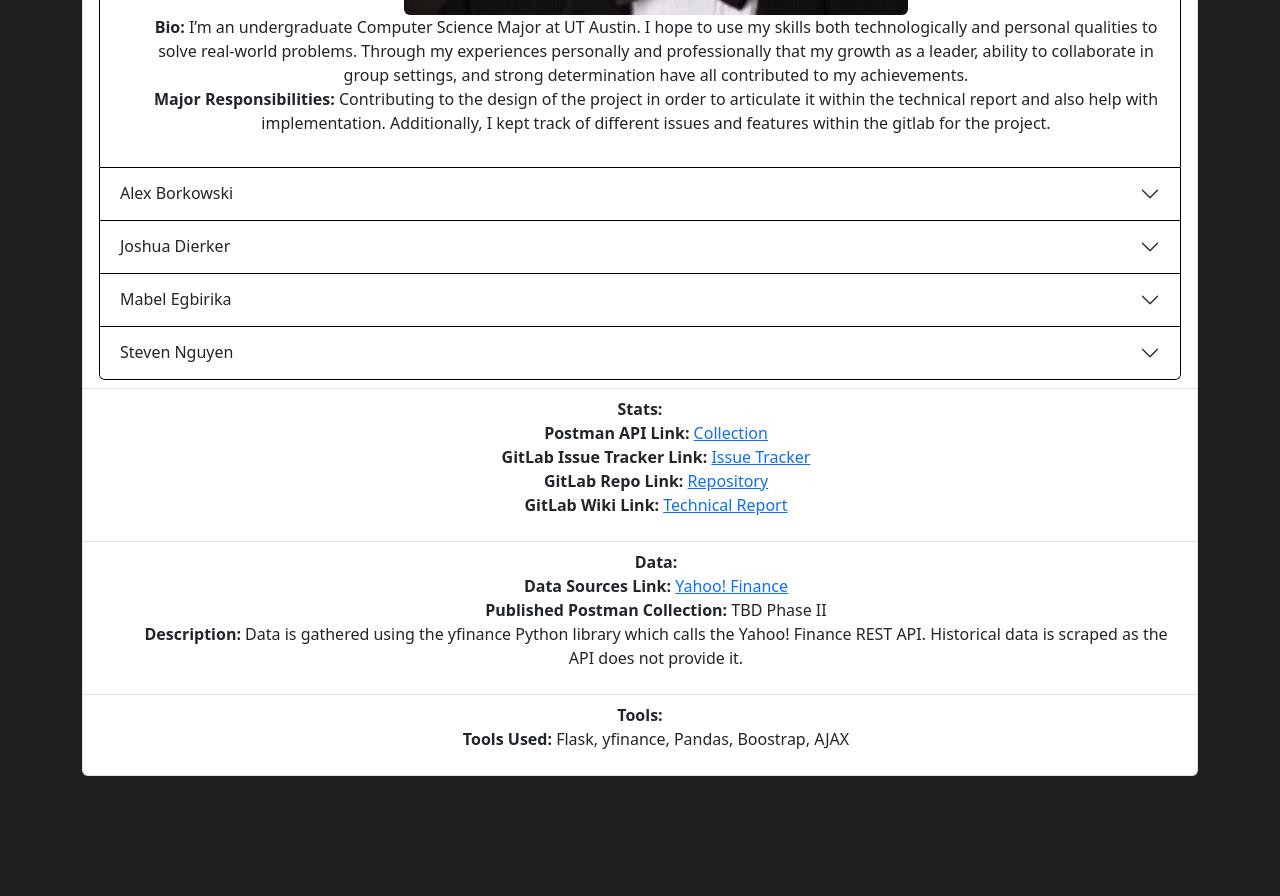
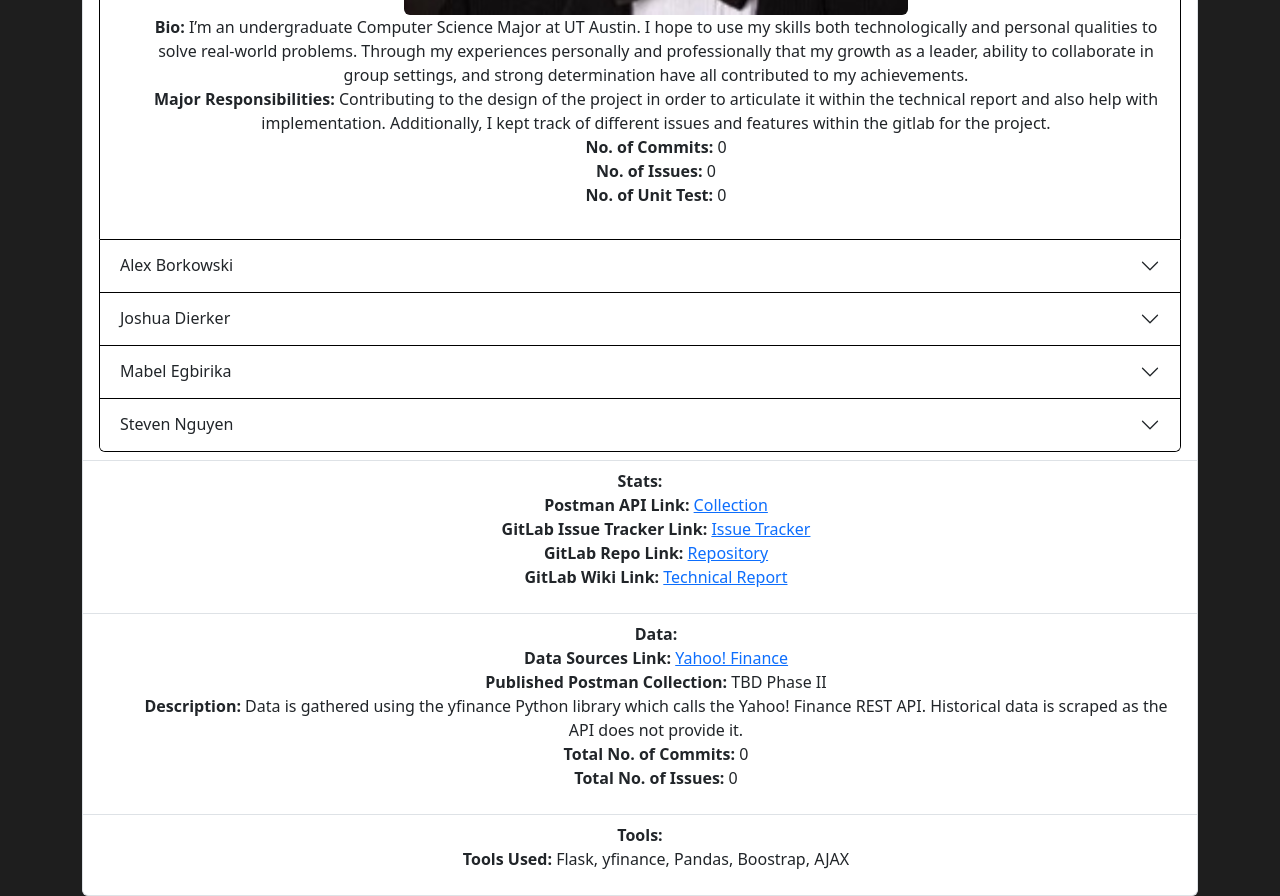
Before and after one commit to IDES0/FinDB-Core, a React (Create React App) app in the folder react-frontend/findb/: page /about in a window 1280 px wide. Shown: the part 760-1656 px from the top of the page. Before the commit the page ends 1536 px from the top, so only its background shows below. Built offline with nearby package versions, Linux system fonts and the light colour scheme; no server answers.

Commit message:
Added gitlab stats to about

```diff
--- a/react-frontend/findb/package.json
+++ b/react-frontend/findb/package.json
@@ -6,6 +6,7 @@
     "@testing-library/jest-dom": "^5.17.0",
     "@testing-library/react": "^13.4.0",
     "@testing-library/user-event": "^13.5.0",
+    "axios": "^1.7.2",
     "bootstrap": "^5.3.3",
     "react": "^18.3.1",
     "react-bootstrap": "^2.10.4",
--- a/react-frontend/findb/src/components/NavigationBar.js
+++ b/react-frontend/findb/src/components/NavigationBar.js
@@ -1,7 +1,6 @@
 import Container from 'react-bootstrap/Container';
 import Nav from 'react-bootstrap/Nav';
 import Navbar from 'react-bootstrap/Navbar';
-import NavDropdown from 'react-bootstrap/NavDropdown';
 import { Link } from 'react-router-dom';
 
 function NavigationBar() {
@@ -9,7 +8,7 @@ function NavigationBar() {
         <div>
             <Navbar expand="lg" className="bg-body-tertiary bg-dark-subtle">
                 <Container fluid>
-                    <Navbar.Brand href="#">FinDB</Navbar.Brand>
+                    <Navbar.Brand>FinDB</Navbar.Brand>
                     <Navbar.Toggle aria-controls="navbarScroll" />
                     <Navbar.Collapse id="navbarScroll">
                         <Nav
--- a/react-frontend/findb/src/components/about/About.js
+++ b/react-frontend/findb/src/components/about/About.js
@@ -2,12 +2,8 @@ import AboutListGroup from "./AboutListGroup";
 
 function About() {
     return (
-        <div className="About">
-        <header className="About-header">
-        </header>
         <AboutListGroup>
         </AboutListGroup>
-        </div>
     );
     }
 
--- a/react-frontend/findb/src/components/about/AboutAccordian.js
+++ b/react-frontend/findb/src/components/about/AboutAccordian.js
@@ -1,11 +1,13 @@
 import Accordion from 'react-bootstrap/Accordion';
+import GetStats from './GetStats';
+import './AboutAccordian.css';
+
 import Image from 'react-bootstrap/Image';
 import mihirPhoto from '../../images/mihir.jpg';
 import alexPhoto from '../../images/alex.jpg';
 import joshuaPhoto from '../../images/josh.jpg'
 import mabelPhoto from '../../images/mabel.jpeg'
 import stevenPhoto from '../../images/steven.png'
-import './AboutAccordian.css';
 
 function AboutAccordian() {
   return (
@@ -18,6 +20,8 @@ function AboutAccordian() {
             <li><Image className="img-fluid" src={mihirPhoto} rounded /></li>
             <li><strong>Bio:</strong> I’m an undergraduate Computer Science Major at UT Austin. I hope to use my skills both technologically and personal qualities to solve real-world problems. Through my experiences personally and professionally that my growth as a leader, ability to collaborate in group settings, and strong determination have all contributed to my achievements.</li>
             <li><strong>Major Responsibilities:</strong> Contributing to the design of the project in order to articulate it within the technical report and also help with implementation. Additionally, I kept track of different issues and features within the gitlab for the project. </li>
+            <GetStats forTeam={false} user={"aroramihir09"}> </GetStats>
+            <li><strong>No. of Unit Test:</strong> 0</li>
           </ul>
         </Accordion.Body>
       </Accordion.Item>
@@ -29,6 +33,8 @@ function AboutAccordian() {
             <li><Image className="img-fluid" src={alexPhoto} rounded /></li>
             <li><strong>Bio:</strong> I am Alex Borkowski, a junior at the University of Texas at Austin, dual majoring in Computer Science and Math, with minors in Business and Statistics and Data Science. With work as Product Analyst and projects like electric skateboards and various quantitative research models for stocks, I am also the Team Manager of Texas Wake, showcasing my leadership and organizational skills.</li>
             <li><strong>Major Responsibilities:</strong> Data Sourcing. Developing the Backend</li>
+            <GetStats forTeam={false} user={"johnalex1021"}> </GetStats>
+            <li><strong>No. of Unit Test:</strong> 0</li>
           </ul>
         </Accordion.Body>
       </Accordion.Item>
@@ -40,6 +46,8 @@ function AboutAccordian() {
             <li><Image className="img-fluid" src={joshuaPhoto} rounded /></li>
             <li><strong>Bio:</strong> I am a fifth-year Computer Science major with a Business minor and an Applied Statistical Modeling certificate. I like trying new restaurants and collecting vinyl records and wristwatches in my free time.</li>
             <li><strong>Major Responsibilities:</strong> API implementation and documentation. App Engine deploys</li>
+            <GetStats forTeam={false} user={"joshuadierker"}> </GetStats>
+            <li><strong>No. of Unit Test:</strong> 0</li>
           </ul>
         </Accordion.Body>
       </Accordion.Item>
@@ -51,6 +59,8 @@ function AboutAccordian() {
             <li><Image className="img-fluid" src={mabelPhoto} rounded /></li>
             <li><strong>Bio:</strong> Hello, my name is Mabel Egbirika and I am a senior at the University of Texas at Austin pursuing a BS in Computer Science. From my many years of programming, I have acquired experience in a variety of programming languages including Java, C, C#, Swift, Go, and HTML/CSS. </li>
             <li><strong>Major Responsibilities:</strong> Developing the frontend (Home page, About page, and Model pages) with intuitive website navigation. Displaying collected model data on the frontend.</li>
+            <GetStats forTeam={false} user={"mabelegbirika"}> </GetStats>
+            <li><strong>No. of Unit Test:</strong> 0</li>
           </ul>
         </Accordion.Body>
       </Accordion.Item>
@@ -62,6 +72,8 @@ function AboutAccordian() {
             <li><Image className="img-fluid" src={stevenPhoto} rounded /></li>
             <li><strong>Bio:</strong> Hello, I'm Steven, an aspiring software developer with an interest in backend development and database management. </li>
             <li><strong>Major Responsibilities:</strong> Currently in charge of gathering data from various and ensuring its in a format usable by the frontend. </li>
+            <GetStats forTeam={false} user={"stoven2k17"}> </GetStats>
+            <li><strong>No. of Unit Test:</strong> 0</li>
           </ul>
         </Accordion.Body>
       </Accordion.Item>
--- a/react-frontend/findb/src/components/about/AboutListGroup.js
+++ b/react-frontend/findb/src/components/about/AboutListGroup.js
@@ -1,6 +1,7 @@
 import ListGroup from 'react-bootstrap/ListGroup';
 import AboutAccordian from './AboutAccordian';
 import Container from 'react-bootstrap/Container';
+import GetStats from './GetStats';
 
 function AboutListGroup() {
   return (
@@ -26,6 +27,7 @@ function AboutListGroup() {
             <li><strong>Data Sources Link:</strong> <a href="https://finance.yahoo.com/"> Yahoo! Finance</a></li>
             <li><strong>Published Postman Collection:</strong> TBD Phase II</li>
             <li><strong>Description:</strong> Data is gathered using the yfinance Python library which calls the Yahoo! Finance REST API. Historical data is scraped as the API does not provide it.</li>
+            <GetStats forTeam={true} user={""} ></GetStats>
           </ul>
         </ListGroup.Item>
         <ListGroup.Item>
--- /dev/null
+++ b/react-frontend/findb/src/components/about/GetStats.js
@@ -0,0 +1,112 @@
+import axios from 'axios'
+import { useState, useEffect } from 'react'
+
+
+function GetStats(props) {
+    return (
+        <div>
+            <GetCommits forTeam={props.forTeam} user={props.user}></GetCommits>
+            <GetIssues forTeam={props.forTeam} user={props.user}></GetIssues>
+        </div>
+    );
+}
+
+
+function GetCommits(props) {
+    const [numCommits, setNumCommits] = useState(0);
+    let urlName = ""
+
+    useEffect(() => {
+        if (props.forTeam) {
+            urlName = 'https://gitlab.com/api/v4/projects/59294372/repository/commits?per_page=100';
+        } else {
+            urlName = 'https://gitlab.com/api/v4/projects/59294372/repository/commits?per_page=100&author=';
+        }
+
+        axios({
+            url: urlName + props.user,
+            method: "GET",
+            headers: {
+                "PRIVATE-TOKEN": "glpat-JxxbkJz3CrzAmUYCoF8U",
+            },
+        }).then(res => {
+            setNumCommits(numCommits + res.data.length)
+        });
+    }, [])
+
+    if (props.forTeam) {
+        return (
+            <li><strong>Total No. of Commits:</strong> {numCommits}</li>
+        );
+    }
+    return (
+        <li><strong>No. of Commits:</strong> {numCommits}</li>
+    );
+}
+
+function GetIssues(props) {
+    const [numIssues, setNumIssues] = useState(0);
+    let urlName = ""
+
+
+    useEffect(() => {
+        if (props.forTeam) {
+            urlName = 'https://gitlab.com/api/v4/projects/59294372/issues_statistics?per_page=100'
+        } else {
+            urlName = 'https://gitlab.com/api/v4/projects/59294372/issues_statistics?per_page=100&author_username='
+        }
+
+        axios({
+            url: urlName + props.user,
+            method: "GET",
+            headers: {
+                "PRIVATE-TOKEN": "glpat-JxxbkJz3CrzAmUYCoF8U"
+            },
+        })
+            .then(res => {
+                setNumIssues(numIssues + res.data.statistics.counts.all)
+            }).catch(err => console.log(err))
+    }, [])
+
+    if (props.forTeam) {
+        return (
+            <li><strong>Total No. of Issues:</strong> {numIssues}</li>
+        );
+    }
+    return (
+        <li><strong>No. of Issues:</strong> {numIssues}</li>
+    );
+}
+
+function GetUnitTests(props) {
+    const [numUnitTests, setNumUnitTests] = useState("")
+    let urlName = ""
+    if (props.forTeam) {
+        urlName = ''
+    } else {
+        urlName = ''
+    }
+
+    axios({
+        url: urlName + props.user,
+        method: "GET",
+        headers: {
+            "PRIVATE-TOKEN": "glpat-JxxbkJz3CrzAmUYCoF8U"
+        },
+    })
+        .then(res => {
+            setNumUnitTests(res.data.length)
+        }).catch(err => console.log(err))
+
+    if (props.forTeam) {
+        return (
+            <li><strong>Total No. of Unit Tests:</strong> {numUnitTests}</li>
+        );
+    }
+
+    return (
+        <li><strong>No. of Unit Tests:</strong> {numUnitTests}</li>
+    );
+}
+
+export default GetStats;
```
Also changed, not shown: 1 other file (tests, documents, lock files or other folders).
